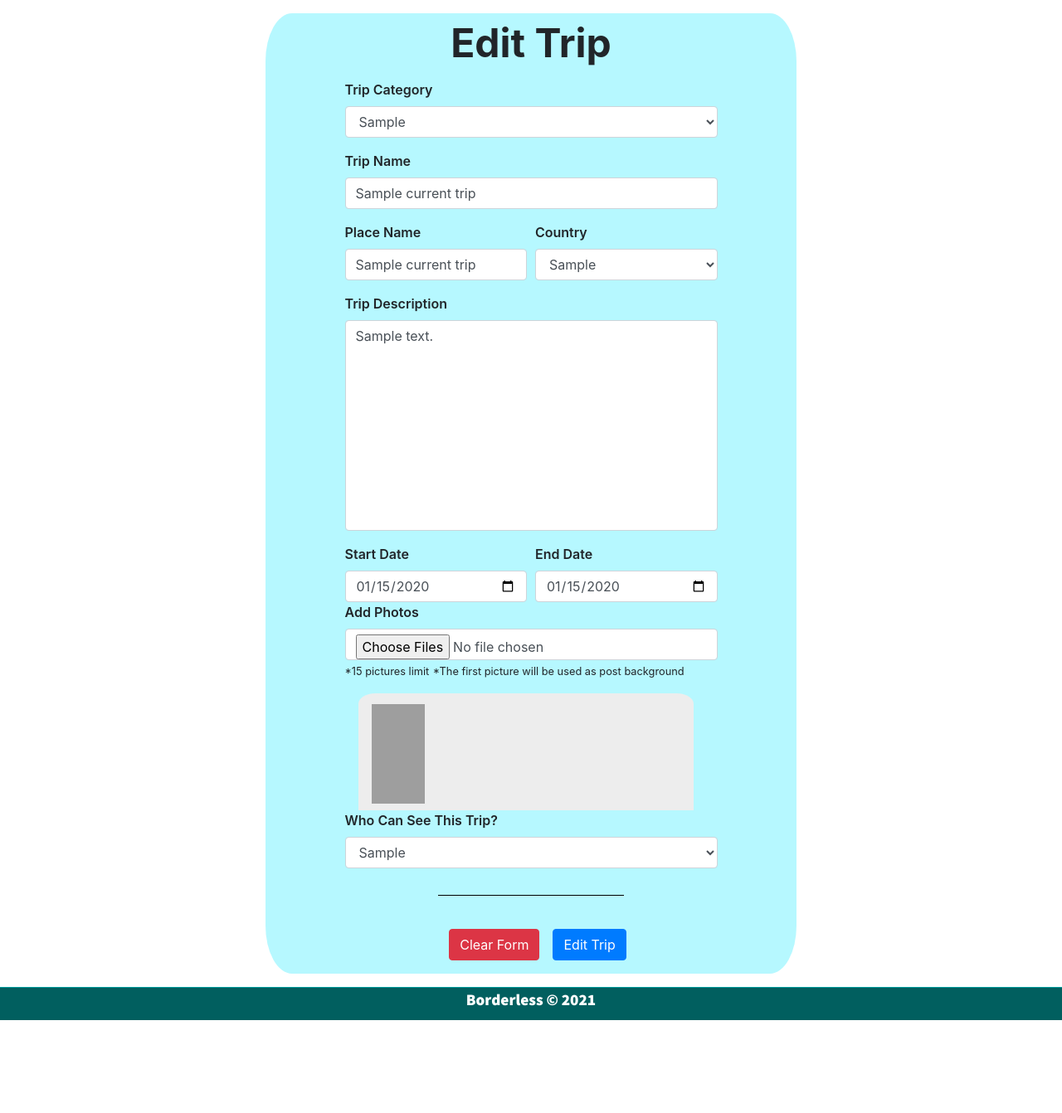
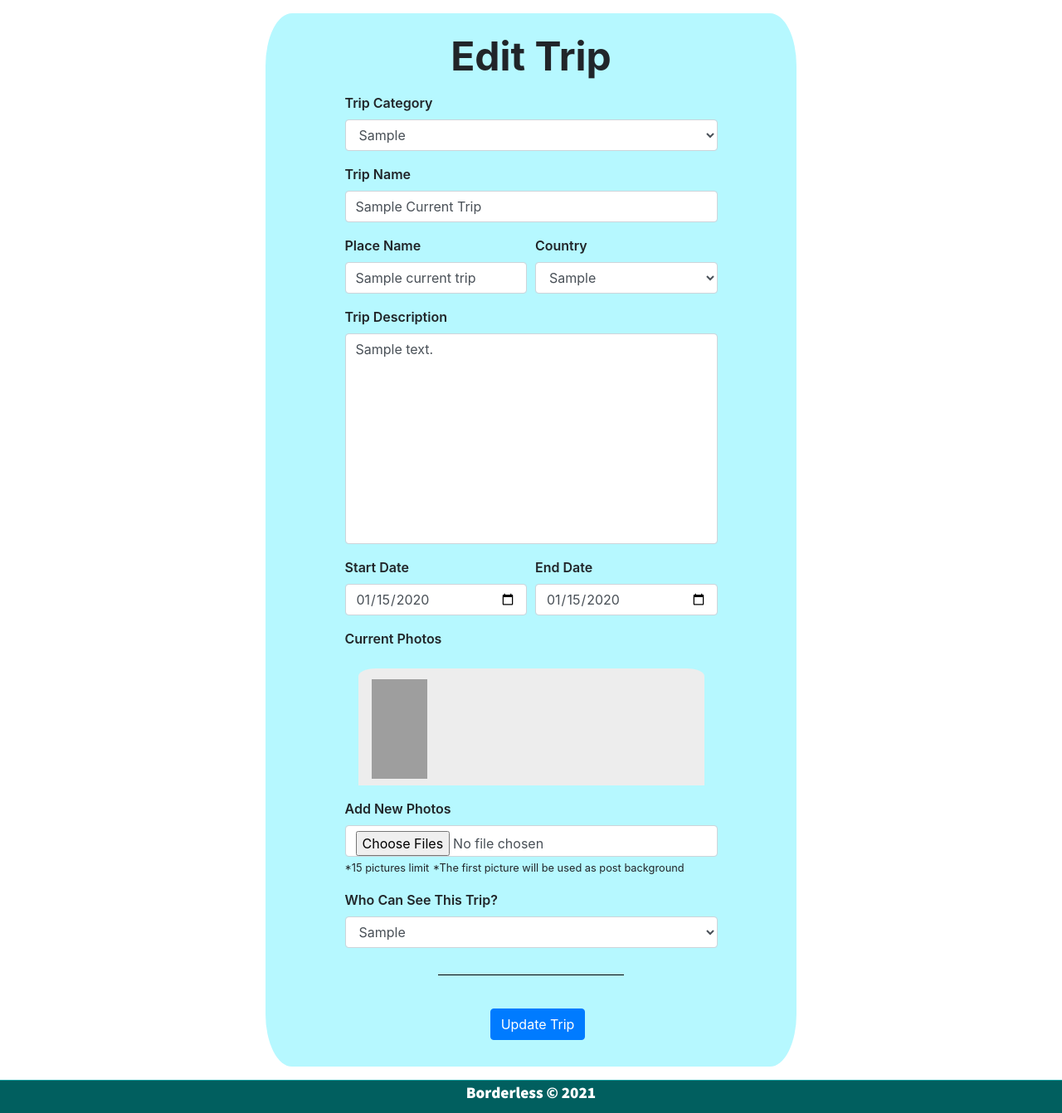
Before and after one commit to SanclerZanella/borderless_project, a Flask app: template templates/edit_trip.html in a window 1280 px wide. Shown: the part 91-1433 px from the top of the page at 83% size. Before the commit the page ends 1321 px from the top, so only its background shows below. Run offline with Flask 2, Linux system fonts and the light colour scheme; the template is opened without the code that fills it: most values are stand-ins (such as "Sample title", 1, 10 or a date in 2020); some libraries are stand-ins or nearby versions; grey boxes are pictures that could not be loaded.

Commit message:
Create a new default background for the trips; Remove photo from current photos preview in the edit trip when remove it; Define a current photos preview and a new photos preview; Finish edit trip functionality

```diff
--- a/app.py
+++ b/app.py
@@ -41,8 +41,9 @@ cloudinary.config(
 
 
 # Get image url from cloud
-def img_url(public_id):
-    pic_url = cloudinary.CloudinaryImage(public_id).url
+def img_url(folder, filename):
+    pic_url = cloudinary.CloudinaryImage('%s/%s' % (folder,
+                                                    filename)).url
     return pic_url
 
 
@@ -150,6 +151,81 @@ def user_post_photo(user_id):
     profile_pic_url = cloudinary.CloudinaryImage(profile_pic_path).url
 
     return profile_pic_url
+
+
+# Provide a list of all images in a trip folder in
+# the cloud
+def trip_folder_resources(trip_name):
+    search_exp = (trip_name).replace(" ", " AND ")
+    trip_path = cloudinary.Search().expression(search_exp).execute()
+    resources = trip_path['resources']
+
+    return resources
+
+
+# Update trip photos in the cloud
+def update_trip_photos(trip_photos,
+                       resources,
+                       trip_category,
+                       trip_name,
+                       current_user_id):
+
+    # Check if there is any photo in the trip folder in the cloud
+    if len(resources) > 0:
+
+        # Check if the user uploaded any photo
+        if trip_photos[0].filename != "":
+            ids = []
+            last_file = resources[0]['filename']
+            last_file_id = int(last_file[-1])
+            ids.append(last_file_id)
+
+            # Send uploded photos to the cloud
+            for trip_photo in range(len(trip_photos)):
+                file = trip_photos[trip_photo]
+                category = trip_category.lower().replace(" ", "_")
+                folder_name = trip_name.replace(" ", "_").lower()
+
+                last_id = ids[-1]
+                id = last_id + 1
+                ids.append(id)
+                photo_id = "%s_%s" % (folder_name, id)
+
+                folder_path = "users/%s/trips/%s/%s/" % (current_user_id,
+                                                         category,
+                                                         folder_name)
+                cloudinary.uploader.upload(file,
+                                           folder=folder_path,
+                                           public_id=photo_id,
+                                           format='jpg',
+                                           overwrite=True,
+                                           invalidate=True,
+                                           use_filename=True)
+
+    # If there isn't photo in the folder
+    else:
+
+        # Check if the user uploaded any photo
+        if trip_photos[0].filename != "":
+
+            # Send uploded photos to the cloud
+            for trip_photo in range(len(trip_photos)):
+                file = trip_photos[trip_photo]
+                category = trip_category.lower().replace(" ", "_")
+                folder_name = trip_name.replace(" ", "_").lower()
+
+                photo_id = "%s_%s" % (folder_name, trip_photo)
+
+                folder_path = "users/%s/trips/%s/%s/" % (current_user_id,
+                                                         category,
+                                                         folder_name)
+                cloudinary.uploader.upload(file,
+                                           folder=folder_path,
+                                           public_id=photo_id,
+                                           format='jpg',
+                                           overwrite=True,
+                                           invalidate=True,
+                                           use_filename=True)
 
 
 # View for landpage
@@ -284,7 +360,6 @@ def profile():
             "trip_startdate": trip_startdate,
             "trip_end_date": trip_end_date,
             "trip_likes": [],
-            "count_likes": 0,
             "trip_privacy": trip_privacy
         }
 
@@ -427,9 +502,103 @@ def edit_profile():
 @app.route('/edit_trip/<trip_id>', methods=['GET', 'POST'])
 def edit_trip(trip_id):
     current_trip = mongo.db.trips.find_one({'_id': ObjectId(trip_id)})
+    current_catg = current_trip['trip_category'].lower()
+    current_name = current_trip['trip_name'].lower()
     current_user = session['user']
     search_exp = (current_trip['trip_name']).replace(" ", " AND ")
     trip_path = cloudinary.Search().expression(search_exp).execute()
+    resources = trip_path['resources']
+
+    if request.method == "POST":
+        # Catch data from form into variables
+        trip_category = request.form.get("trip_category").lower()
+        trip_name = request.form.get("trip_name").lower()
+        trip_place_name = request.form.get("trip_place_name")
+        trip_country = request.form.get("trip_country")
+        trip_description = request.form.get("trip_description")
+        trip_startdate = dt.datetime.strptime(
+            request.form.get("trip_startdate"), '%Y-%m-%d')
+        trip_end_date = dt.datetime.strptime(
+            request.form.get("trip_end_date"), '%Y-%m-%d')
+        trip_photos = request.files.getlist('trip_photos')
+        trip_privacy = request.form.get("trip_privacy")
+
+        # Edit trip dictionary to update into database
+        edit_trip = {
+            "user": current_trip['user'],
+            "trip_category": trip_category,
+            "trip_name": trip_name,
+            "trip_place_name": trip_place_name,
+            "trip_country": trip_country,
+            "trip_description": trip_description,
+            "trip_startdate": trip_startdate,
+            "trip_end_date": trip_end_date,
+            "trip_privacy": trip_privacy
+        }
+
+        # If the user keeps the trip category and trip name
+        if trip_category == current_catg and trip_name == current_name:
+
+            # Update trip data in database
+            flash('Trip Updated')
+            mongo.db.trips.update({"_id": ObjectId(current_trip['_id'])},
+                                  {'$set': edit_trip},
+                                  multi=True)
+
+            # Send trip photos to folder in the cloud
+            update_trip_photos(trip_photos,
+                               resources,
+                               trip_category,
+                               trip_name,
+                               current_user)
+
+            return redirect(url_for('profile'))
+
+        # If the user changes the trip category and trip name
+        elif trip_category != current_catg or trip_name != current_name:
+            # Create new folder with the new trip category and trip name
+            category = trip_category.lower().replace(" ", "_").lower()
+            folder_name = trip_name.replace(" ", "_").lower()
+            folder_path = "users/%s/trips/%s/%s" % (current_trip['user'],
+                                                    category,
+                                                    folder_name)
+            cloudinary.api.create_folder(folder_path)
+
+            # If there is any photo in the old folder
+            # Then tranfer these photos to the new folder
+            if len(resources) > 0:
+                for res in range(len(resources)):
+                    public_id = resources[res]['public_id']
+                    filename = '%s_%s' % (folder_name,
+                                          res)
+                    new_folder = '%s/%s' % (folder_path,
+                                            filename)
+                    cloudinary.uploader.rename(public_id,
+                                               new_folder,
+                                               overwrite=True,
+                                               invalidate=True,
+                                               use_filename=True)
+
+            # Delete the old folder
+            old_folder = resources[0]['folder']
+            cloudinary.api.delete_folder(old_folder)
+
+            # List of all photos in the new folder
+            new_resources = trip_folder_resources(trip_name)
+
+            # Send new photos to the new folder
+            update_trip_photos(trip_photos,
+                               new_resources,
+                               trip_category,
+                               trip_name,
+                               current_user)
+
+            # Update trip data in database
+            flash('Trip Updated')
+            mongo.db.trips.update({"_id": ObjectId(current_trip['_id'])},
+                                  {'$set': edit_trip},
+                                  multi=True)
+            return redirect(url_for('profile'))
 
     # List of countries
     countries = list(mongo.db.countries.find())
@@ -456,8 +625,8 @@ def delete_img(trip_id, filename):
                                              trip_name,
                                              filename)
     delete_folder = 'users/%s/delete' % trip_user
-    # cloudinary.uploader.rename(public_id, delete_folder)
-    # cloudinary.uploader.destroy(delete_folder)
+    cloudinary.uploader.rename(public_id, delete_folder)
+    cloudinary.uploader.destroy(delete_folder)
 
     return jsonify({'result': 'success'})
 
--- a/static/css/style.css
+++ b/static/css/style.css
@@ -50,19 +50,18 @@ form label {
     border-color: red;
 }
 
-.previewImages {
+.previewImages, .previewCurrentImages {
     background-color: #ededed;
-    width: 90%;
     height: 100%;
     margin: 1rem 1rem;
     border-radius: 5%;
 }
 
-.previewImages img {
+.previewImages img, .previewCurrentImages img {
     margin: 0.5rem;
 }
 
-.previewImages .previewPicture {
+.previewImages .previewPicture, .previewCurrentImages .previewPictureEdit {
     width: 20%;
     height: 15vh;
     padding: 0 0.5rem;
@@ -476,12 +475,22 @@ footer {
 
 .edit_trip_wrapper {
     background-color: #b6f8ff;
+    padding: 1rem !important;
     margin-top: 1rem;
     margin-bottom: 1rem;
     border-radius: 5%;
 }
 
 .edit_buttons {
+    margin-bottom: 1rem;
+}
+
+.delEditImg {
+    cursor: pointer;
+}
+
+.currentPhotos {
+    margin-top: 1rem;
     margin-bottom: 1rem;
 }
 
@@ -640,7 +649,7 @@ footer {
         height: 15vh;
     }
 
-    .previewImages .previewPicture {
+    .previewImages .previewPicture, .previewCurrentImages .previewPictureEdit {
         width: 33%;
     }
 }
@@ -705,7 +714,7 @@ footer {
         height: 15vh;
     }
 
-    .previewImages .previewPicture {
+    .previewImages .previewPicture, .previewCurrentImages .previewPictureEdit {
         width: 50%;
     }
 }
@@ -779,7 +788,7 @@ footer {
         height: 15vh;
     }
 
-    .previewImages .previewPicture {
+    .previewImages .previewPicture, .previewCurrentImages .previewPictureEdit {
         width: 50%;
     }
 }
@@ -853,7 +862,7 @@ footer {
         height: 15vh;
     }
 
-    .previewImages .previewPicture {
+    .previewImages .previewPicture, .previewCurrentImages .previewPictureEdit {
         width: 50%;
         height: 15vh;
     }
@@ -964,7 +973,7 @@ footer {
         font-size: 2em;
     }
 
-    .previewImages .previewPicture {
+    .previewImages .previewPicture, .previewCurrentImages .previewPictureEdit {
         width: 33%;
     }
 }
--- a/static/js/script.js
+++ b/static/js/script.js
@@ -143,22 +143,22 @@ if ( window.history.replaceState ) {
 
 // Ajax to delete photos without refresh the page
 $(document).ready(() => {
-    $('.delEditImg').each((key, value) => {
+    $('.deletePhotoBtn').each((key, value) => {
         $(value).click((event) => {
             event.preventDefault();
 
             let trip_id = $(value).data('trip');
             let filename = $(value).data('flname');
-            console.log(filename)
+            let imgId = $(value).data('img');
 
             let req = $.ajax({
                 url: `/delete_img/${trip_id}/${filename}`,
                 type: 'POST',
-                data: { trip: trip_id, filename: filename }
+                data: { trip: trip_id, filename: filename, imgId: imgId }
             });
 
             req.done((data) => {
-                console.log(data)
+                $(`#${imgId}`).remove();
             });
 
         });
--- a/templates/edit_profile.html
+++ b/templates/edit_profile.html
@@ -56,7 +56,7 @@
                 <!-- Register Button -->
                 <div class="row no-gutters text-center">
                     <div class="col-12">
-                        <button type="submit" class="btn btn-primary btn-lg registerBtn">Edit Profile</button>
+                        <button type="submit" class="btn btn-primary btn-lg registerBtn">Update Profile</button>
                     </div>
                 </div>
             </div>
--- a/templates/edit_trip.html
+++ b/templates/edit_trip.html
@@ -8,7 +8,7 @@
         <!-- Edit Trip Form -->
         <div class="col-6 edit_trip_wrapper content-alignment">
             <form method="POST" action="{{ url_for('edit_trip', trip_id=current_trip._id) }}"
-                enctype="multipart/form-data">
+                enctype="multipart/form-data" class="editTripForm">
 
                 <legend class="text-center">Edit Trip</legend>
 
@@ -33,7 +33,7 @@
                         <div class="form-group">
                             <label for="trip_name">Trip Name</label>
                             <input type="text" class="form-control" id="trip_name" name="trip_name" minlength="5"
-                                maxlenght="30" placeholder="Holidays in Rome" value="{{ current_trip.trip_name }}"
+                                maxlenght="30" placeholder="Holidays in Rome" value="{{ current_trip['trip_name']|title }}"
                                 required>
                         </div>
                     </div>
@@ -89,24 +89,15 @@
                     </div>
                 </div>
 
-                <!-- Trip photos -->
-                <div class="form-row">
+                <!-- Current Photos Preview -->
+                <div class="form-row currentPhotos">
                     <div class="col">
-                        <div class="form-group">
-                            <label for="trip_photos" class="form-label">Add Photos</label>
-                            <input class="form-control" type="file" id="trip_photos" name="trip_photos"
-                                accept="image/jpg, image/jpeg, image/png" multiple />
-                            <small>*15 pictures limit</small>
-                            <small> *The first picture will be used as post background</small>
-                        </div>
-
-                        <!-- Photos Preview -->
-                        <div id="editTripPrev" class="previewImages">
+                        <label for="editTripPrev">Current Photos</label>
+                        <div id="editTripPrev" class="previewCurrentImages">
                             {% for res in trip_path['resources'] %}
-                            <a id="{{ res.asset_id }}" class="delEditImg" data-flname="{{ res.filename }}" data-trip="{{ current_trip._id }}"
-                                href=""><img
-                                    class="previewPicture previewPictureEdit img-centered shakeEffect"
-                                    src="{{ '%s.jpg' % img_url(res.public_id) }}" alt=""></a>
+                            <a id="{{ res.asset_id }}" class="delEditImg"><img
+                                    class="previewPictureEdit img-centered shakeEffect"
+                                    src="{{ '%s.jpg' % img_url(res.folder, res.filename) }}" alt=""></a>
 
                             <!-- The delete photo confirmation modal -->
                             <div class="row no-gutters">
@@ -134,8 +125,13 @@
                                                             <a class="btn btn-primary closeDeleteConfirm">Cancel</a>
                                                         </div>
                                                         <div class="col-2 content-alignment">
-                                                            <a class="btn btn-danger"
-                                                                href="{{ url_for('delete_img', trip_id=current_trip._id, filename=res.filename) }}">Delete</a>
+                                                            <a class="btn btn-danger deletePhotoBtn closeDeleteConfirm"
+                                                                data-flname="{{ res.filename }}"
+                                                                data-trip="{{ current_trip._id }}"
+                                                                data-img="{{ res.asset_id }}"
+                                                                href="{{ url_for('delete_img', trip_id=current_trip._id, filename=res.filename) }}">
+                                                                Delete
+                                                            </a>
                                                         </div>
                                                     </div>
                                                 </div>
@@ -148,6 +144,22 @@
                             </div>
 
                             {% endfor %}
+                        </div>
+                    </div>
+                </div>
+
+                <!-- Trip photos -->
+                <div class="form-row">
+                    <div class="col">
+                        <div class="form-group">
+                            <label for="trip_photos" class="form-label">Add New Photos</label>
+                            <input class="form-control" type="file" id="trip_photos" name="trip_photos"
+                                accept="image/jpg, image/jpeg, image/png" multiple />
+                            <small>*15 pictures limit</small>
+                            <small> *The first picture will be used as post background</small>
+                        </div>
+
+                        <div id="newTripPrev" class="previewImages">
                         </div>
                     </div>
                 </div>
@@ -171,8 +183,7 @@
                 <!-- Submit/reset button add new trip form -->
                 <div class="form-row edit_buttons">
                     <div class="col content-alignment">
-                        <a href="" type="button" class="btn btn-danger tripFormBtn tripClearBtn">Clear Form</a>
-                        <button type="submit" class="btn btn-primary tripFormBtn tripAddBtn">Edit
+                        <button type="submit" class="btn btn-primary tripFormBtn tripAddBtn">Update
                             Trip</button>
                     </div>
                 </div>
```
Also changed, not shown: templates/profile.html (+0 -10 lines), static/images/default_post_cover.jpg.
